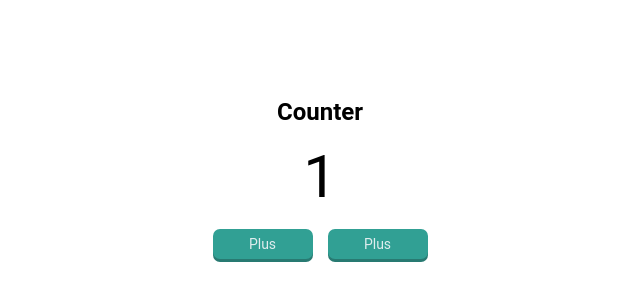
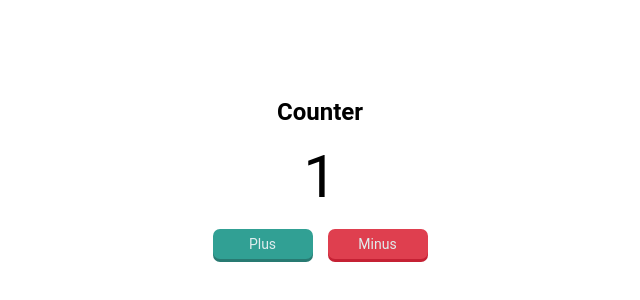
Before and after one commit to a13smrv/counter, a React (Create React App) app: page / in a window 1280 px wide. Shown: the part 220-520 px from the top of the page, without its empty margins (320-960 px from the left). Built offline with nearby package versions, Linux system fonts and the light colour scheme.

Commit message:
feat: make logic for props in the Button component

```diff
--- a/src/component/button/index.jsx
+++ b/src/component/button/index.jsx
@@ -1,12 +1,12 @@
 import React from "react";
 import "./index.scss";
 
-export function Button() {
+export function Button(props) {
   return (
-    <div className="button green">
+    <div className={`button ${props.type}`}>
       <div className="backSide">
         <div className="frontSide">
-          Plus
+          {props.text}
         </div>
       </div>
     </div>
--- a/src/index.jsx
+++ b/src/index.jsx
@@ -12,8 +12,8 @@ function App() {
         <p className="value">1</p>
       </div>
       <div className="buttonPanel">
-        <Button />
-        <Button />
+        <Button type="green" text="Plus" />
+        <Button type="red" text="Minus" />
       </div>
     </div>
   );
```
